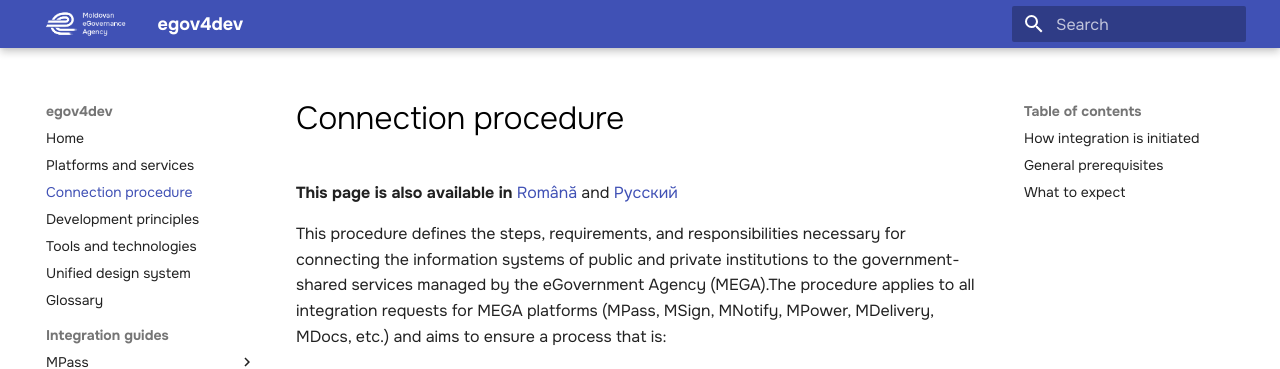
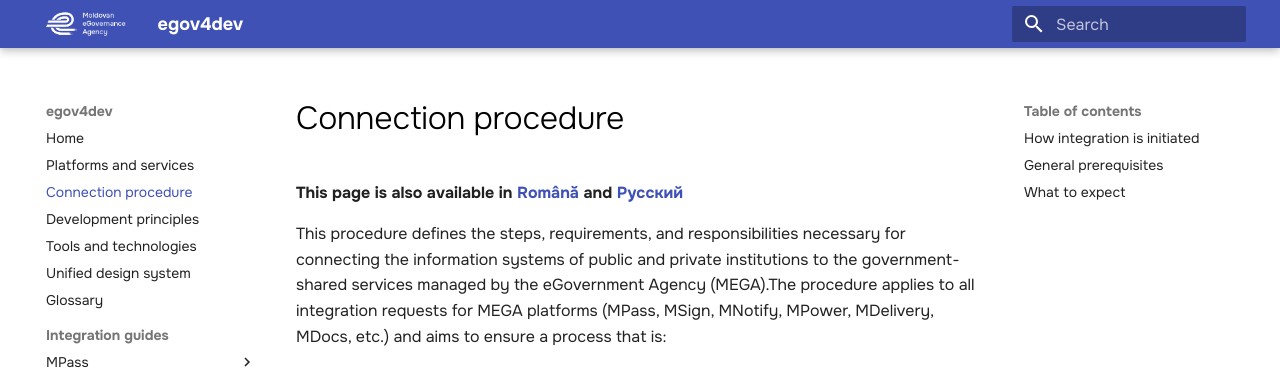
Before and after one commit to egov-moldova/egov4dev, an MkDocs documentation site: the page built from docs/platforms/procedure.md, in a window 1280 px wide. Shown: the top 369 px of the page. Built offline with MkDocs 1.6.1 and Material for MkDocs 9.7.7, drawn with Linux system fonts in a browser that asks for light colours.

Commit message:
Update procedure.md

```diff
--- a/docs/platforms/procedure.md
+++ b/docs/platforms/procedure.md
@@ -1,4 +1,4 @@
-**This page is also available in** <a href="procedure-ro.md" class="btn btn-sm">Română</a> and <a href="procedure-ru.md" class="btn btn-sm">Русский</a>
+**This page is also available in <a href="procedure-ro.md" class="btn btn-sm">Română</a> and <a href="procedure-ru.md" class="btn btn-sm">Русский</a>**
 
 This procedure defines the steps, requirements, and responsibilities necessary for connecting the information systems of public and private institutions to the government-shared services managed by the eGovernment Agency (MEGA).The procedure applies to all integration requests for MEGA platforms (MPass, MSign, MNotify, MPower, MDelivery, MDocs, etc.) and aims to ensure a process that is:
 
```
